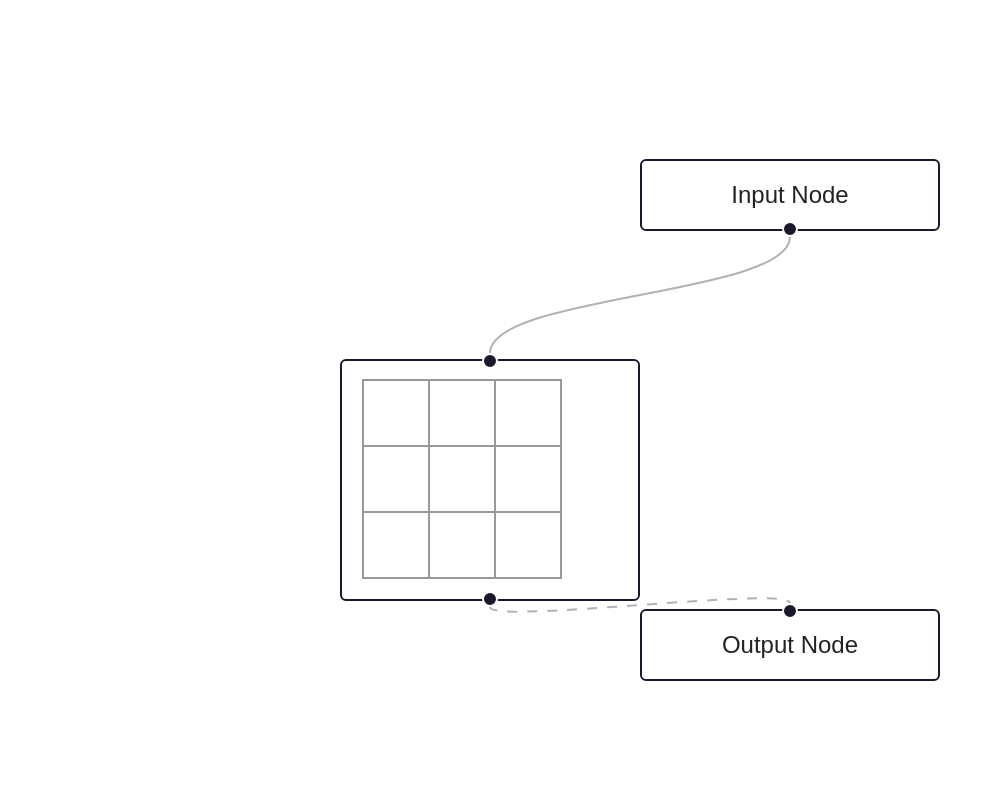
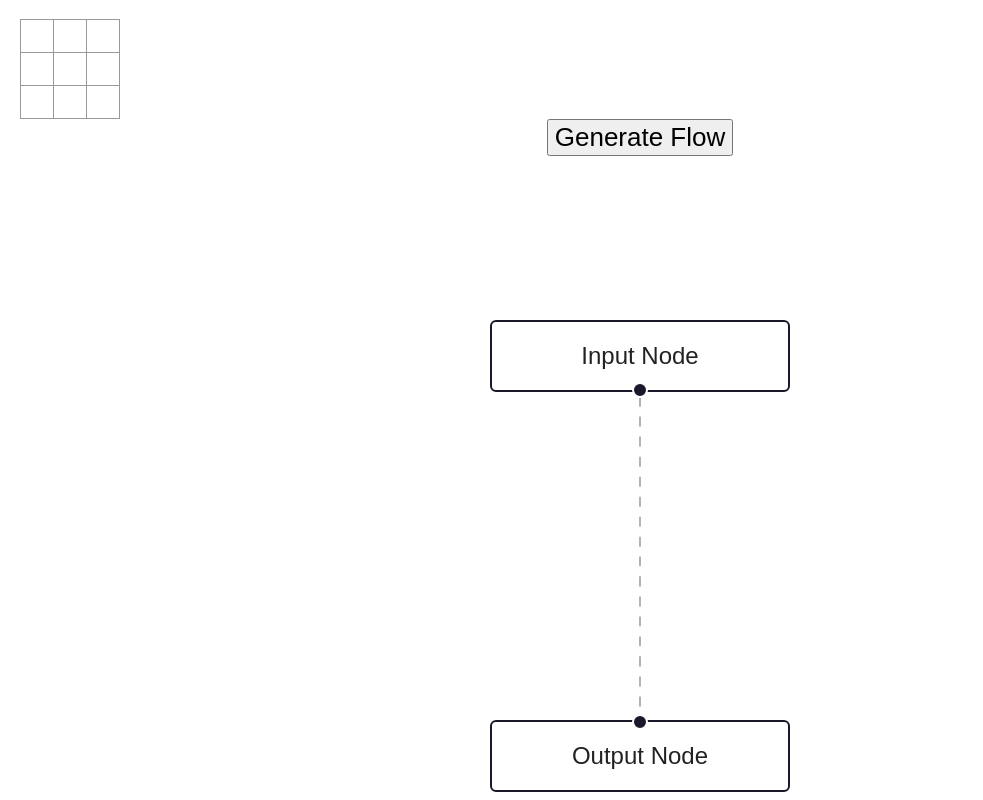
Before and after one commit to factal/tic-tak-toe-with-ai, a React (Vite) app: page / in a window 1280 px wide. Shown: the top 800 px of the page, without its empty margins (0-983 px from the left). Built offline with nearby package versions, Linux system fonts and the light colour scheme.

Commit message:
add: visualizer

```diff
--- a/src/App.tsx
+++ b/src/App.tsx
@@ -9,7 +9,7 @@ function App() {
 
   return (
     <div className="App">
-      {/* <Board /> */}
+      <Board />
       <div style={{height: 800}} >
         <Flow />
       </div>
--- a/src/components/board.tsx
+++ b/src/components/board.tsx
@@ -1,6 +1,6 @@
 import Square from '@components/square'
-import { calculateWinner, genBestMove } from '@libs/game-tree'
-import { SquareState, useStore } from '@libs/store'
+import { calculateWinner, GameNode, GameNodeProps, genBestMove } from '@libs/game-tree'
+import { useStore } from '@libs/store'
 
 const Board = () => {
   const state =  useStore()
@@ -12,10 +12,23 @@ const Board = () => {
   const handleClick = (x: number, y: number) => {
     if (!state.getWinner()) {
       const current = state.getBoard()[x][y]
+
       const next = state.getNext()
       if (!current) {
         state.setBoard(x, y, next)
         state.setNext()
+        const board = state.getBoard()
+
+        const gameNodeProps: GameNodeProps = {
+          id: `start-${x}-${y}`,
+          board,
+          depth: 0,
+          score: null,
+          children: new Map(),
+          parent: null
+        }
+        const gameNode = new GameNode(gameNodeProps)
+        state.setcurrentNode(gameNode)
 
         const winner = calculateWinner(state.getBoard())
         state.setWinner(winner)
@@ -23,9 +36,10 @@ const Board = () => {
         state.pushHistory(state.get())
 
         if (state.getNext() == 'O') {
-          const board = state.getBoard()
+
           const next = state.getNext()
-          const best = genBestMove(board, next)
+          const best = genBestMove(gameNode, next)
+          console.log(gameNode)
           console.log(best, next)
         }
 
--- a/src/components/flow.tsx
+++ b/src/components/flow.tsx
@@ -1,39 +1,61 @@
-import { useState } from 'react'
-import ReactFlow from 'react-flow-renderer'
+import { generateFlowGraph } from '@libs/game-tree';
+import { useStore } from '@libs/store';
+import { useCallback , useEffect, useState } from 'react'
+import ReactFlow, { applyEdgeChanges, applyNodeChanges, Edge, EdgeChange, Node, NodeChange } from 'react-flow-renderer'
 import Board from './board';
 
-const initialNodes = [
+const initialNodes: Node[] = [
   {
     id: '1',
     type: 'input',
     data: { label: 'Input Node' },
-    position: { x: 250, y: 25 },
-  },
-
-  {
-    id: '2',
-    // you can also pass a React component as a label
-    data: { label: <Board /> },
-    position: { x: 100, y: 125 },
+    position: { x: 0, y: 0 },
   },
   {
     id: '3',
     type: 'output',
     data: { label: 'Output Node' },
-    position: { x: 250, y: 250 },
+    position: { x: 0, y: 200 },
   },
-];
+]
 
-const initialEdges = [
-  { id: 'e1-2', source: '1', target: '2' },
-  { id: 'e2-3', source: '2', target: '3', animated: true },
-];
+const initialEdges: Edge[] = [
+  { id: 'e1-3', source: '1', target: '3', animated: true },
+]
 
-function Flow() {
-  const [nodes, setNodes] = useState(initialNodes);
-  const [edges, setEdges] = useState(initialEdges);
+const Flow = () => {
+  const currentNode = useStore( state => state.getcurrentNode() )
 
-  return <ReactFlow nodes={nodes} edges={edges} fitView />
+  const [nodes, setNodes] = useState(initialNodes)
+  const [edges, setEdges] = useState(initialEdges)
+
+  const onNodeClick = () => {
+    const { nodes, edges } = generateFlowGraph(currentNode, [], [])
+    setNodes(nodes)
+    setEdges(edges)
+  }
+
+  const onNodesChange = useCallback(
+    (changes: NodeChange[]) => setNodes((nds) => applyNodeChanges(changes, nds)),
+    [setNodes]
+  )
+  const onEdgesChange = useCallback(
+    (changes: EdgeChange[]) => setEdges((eds) => applyEdgeChanges(changes, eds)),
+    [setEdges]
+  )
+
+  return (
+    <>
+      <button onClick={onNodeClick}>Generate Flow</button>
+      <ReactFlow
+      nodes={nodes}
+      edges={edges}
+      // onClick={onNodeClick}
+      onNodesChange={onNodesChange}
+      onEdgesChange={onEdgesChange}
+      fitView />
+    </>
+  )
 }
 
 export default Flow
--- a/src/libs/game-tree.tsx
+++ b/src/libs/game-tree.tsx
@@ -1,7 +1,44 @@
-import { Player, SquareState, useStore } from '@libs/store'
 import _ from 'lodash'
+import { Board, Player, Position } from '@libs/types'
+import { Edge, Node } from 'react-flow-renderer'
 
-export const calculateWinner = (squares: SquareState[][]) => {
+export type GameEdge = Map<Position, GameNode> // key: next move position, value: next board
+
+export type GameNodeProps = {
+  id: string
+  board: Board
+  depth: number
+  score: number | null
+  children: GameEdge
+  parent: GameNode | null
+}
+export class GameNode {
+  id: string
+  board: Board
+  depth: number
+  score: number | null
+  children: GameEdge
+  parent: GameNode | null
+
+  constructor(props: GameNodeProps) {
+    const { id, board, depth, score, children, parent } = props
+    this.id = id
+    this.board = board
+    this.depth = depth
+    this.score = score
+    this.children = children
+    this.parent = parent
+  }
+
+
+}
+
+// export class GameTree {
+//   currentNode: GameNode = new GameNode('0', [], 0, new Map(), null)
+//   nodes: GameNode[] =[this.currentNode]
+// }
+
+export const calculateWinner = (board: Board) => {
   const lines = [
     [[0, 0], [1, 0], [2, 0]],
     [[0, 1], [1, 1], [2, 1]],
@@ -14,12 +51,12 @@ export const calculateWinner = (squares: SquareState[][]) => {
   ];
   for (let i = 0; i < lines.length; i++) {
     const [a, b, c] = lines[i];
-    if (squares[a[0]][a[1]] && squares[a[0]][a[1]] === squares[b[0]][b[1]] && squares[a[0]][a[1]] === squares[c[0]][c[1]]) {
-      return squares[a[0]][a[1]]
+    if (board[a[0]][a[1]] && board[a[0]][a[1]] === board[b[0]][b[1]] && board[a[0]][a[1]] === board[c[0]][c[1]]) {
+      return board[a[0]][a[1]]
     }
   }
 
-  for (let col of squares) {
+  for (let col of board) {
     for (let row of col) {
       if (!row) {
         return null
@@ -29,8 +66,8 @@ export const calculateWinner = (squares: SquareState[][]) => {
   return 'tie'
 }
 
-export const generateNextMoves = (board: SquareState[][]) => {
-  const nextMoves: [number, number][] = []
+export const generateNextMoves = (board: Board) => {
+  const nextMoves: Position[] = []
   for (let i = 0; i < board.length; i++) {
     for (let j = 0; j < board[i].length; j++) {
       if (!board[i][j]) {
@@ -41,16 +78,28 @@ export const generateNextMoves = (board: SquareState[][]) => {
   return nextMoves
 }
 
-export const genBestMove = (_board: SquareState[][], next: Player) => {
-  const board = _.cloneDeep(_board)
+export const genBestMove = (gameNode: GameNode, next: Player) => {
+  const board = gameNode.board
   let bestScore = -Infinity
-  let bestMove: [number, number] = [0, 0]
+  let bestMove: Position = [0, 0]
   // gen next moves
   for (let i = 0; i < board.length; i++) {
     for (let j = 0; j < board[i].length; j++) {
       if (board[i][j] == null) {
         board[i][j] = next
-        const score = minimax(board, next === 'X' ? 'O' : 'X', 0, true)
+
+        const nextNodeProps: GameNodeProps = {
+          id: `${gameNode.id}-${next}-${i}-${j}`,
+          board: _.cloneDeep(board),
+          depth: gameNode.depth + 1,
+          score: null,
+          children: new Map(),
+          parent: gameNode
+        }
+        const nextNode = new GameNode(nextNodeProps)
+        gameNode.children.set([i, j], nextNode)
+        const score = minimax(nextNode, next === 'X' ? 'O' : 'X', 0, true)
+
         board[i][j] = null
         if (score > bestScore) {
           bestScore = score
@@ -62,25 +111,41 @@ export const genBestMove = (_board: SquareState[][], next: Player) => {
   return bestMove
 }
 
-// minimax pruning
-export const minimax = (board: SquareState[][], player: Player, depth: number, isMaximizing: boolean) => {
+export const minimax = (gameNode: GameNode, player: Player, depth: number,  isMaximizing: boolean) => {
+  const board = gameNode.board
+
   const winner = calculateWinner(board)
   if (winner) {
     if (winner === 'X') {
+      gameNode.score = -1
       return -1
     } else if (winner === 'O') {
+      gameNode.score = 1
       return 1
     } else if (winner === 'tie') {
+      gameNode.score = 0
       return 0
     }
   }
+
   if (isMaximizing) {
     let bestScore = -Infinity
     for (let i = 0; i < board.length; i++) {
       for (let j = 0; j < board[i].length; j++) {
         if (!board[i][j]) {
           board[i][j] = player
-          const score = minimax(_.cloneDeep(board), player === 'X' ? 'O' : 'X', depth + 1, false)
+
+          const nextNodeProps: GameNodeProps = {
+            id: `${gameNode.id}-${player}-${i}-${j}`,
+            board: _.cloneDeep(board),
+            depth: gameNode.depth + 1,
+            score: 0,
+            children: new Map(),
+            parent: gameNode
+          }
+          const nextNode = new GameNode(nextNodeProps)
+          gameNode.children.set([i, j], nextNode)
+          const score = minimax(nextNode, player === 'X' ? 'O' : 'X', depth + 1, false)
           board[i][j] = null
           bestScore = Math.max(score, bestScore)
         }
@@ -93,7 +158,19 @@ export const minimax = (board: SquareState[][], player: Player, depth: number, i
       for (let j = 0; j < board[i].length; j++) {
         if (!board[i][j]) {
           board[i][j] = player
-          const score = minimax(_.cloneDeep(board), player === 'X' ? 'O' : 'X', depth + 1, true)
+
+          const nextNodeProps: GameNodeProps = {
+            id: `${gameNode.id}-${player}-${i}-${j}`,
+            board: _.cloneDeep(board),
+            depth: gameNode.depth + 1,
+            score: null,
+            children: new Map(),
+            parent: gameNode
+          }
+
+          const nextNode = new GameNode(nextNodeProps)
+          gameNode.children.set([i, j], nextNode)
+          const score = minimax(nextNode, player === 'X' ? 'O' : 'X', depth + 1, true)
           board[i][j] = null
           bestScore = Math.min(score, bestScore)
         }
@@ -102,3 +179,34 @@ export const minimax = (board: SquareState[][], player: Player, depth: number, i
     return bestScore
   }
 }
+
+export const generateFlowGraph = (gameNode: GameNode, nodes: Node[], edges: Edge[], depth: number = 0, width: number = 0) => {
+  const node = generateFlowNode(gameNode, depth, width)
+  nodes.push(node)
+
+  let cnt = 0
+  for (let child of gameNode.children.values()) {
+    const edge = generateFlowEdge(gameNode, child)
+    edges.push(edge)
+    generateFlowGraph(child, nodes, edges, depth + 1, width + cnt)
+    cnt += 1
+  }
+
+  return { nodes, edges }
+}
+
+export const generateFlowNode = (gameNode: GameNode, depth: number, width: number) => {
+  return ({
+    id: gameNode.id,
+    data: { label: gameNode.board.toString() },
+    position: {x: 100 * width, y: 100 * depth},
+  })
+}
+
+export const generateFlowEdge = (start: GameNode, end: GameNode) => {
+  return ({
+    id: `e-${start.id}-${end.id}`,
+    source: start.id,
+    target: end.id,
+  })
+}
--- a/src/libs/store.ts
+++ b/src/libs/store.ts
@@ -1,7 +1,6 @@
 import create, { GetState, SetState } from 'zustand'
-
-export type SquareState = 'X' | 'O' | null
-export type Player = 'X' | 'O'
+import { Player, SquareState } from '@libs/types'
+import { GameNode } from '@libs/game-tree'
 
 interface State {
   get: GetState<State>,
@@ -17,7 +16,10 @@ interface State {
   setWinner: (winner: Player | 'tie' |  null) => void,
   hitstory: State[],
   getHistory: () => State[],
-  pushHistory: (newState: State) => void
+  pushHistory: (newState: State) => void,
+  currentNode: GameNode,
+  getcurrentNode: () => GameNode,
+  setcurrentNode: (node: GameNode) => void,
 }
 
 export const useStore = create<State>( (set, get) => ({
@@ -75,5 +77,23 @@ export const useStore = create<State>( (set, get) => ({
       ...state,
       hitstory: [...state.hitstory, newState]
     }))
+  },
+
+  currentNode: new GameNode({
+    id: `null`,
+    board: [],
+    depth: 0,
+    score: null,
+    children: new Map(),
+    parent: null
+  }),
+
+  getcurrentNode: () => get().currentNode,
+
+  setcurrentNode: (node: GameNode) => {
+    set( state => ({
+      ...state,
+      currentNode: node
+    }))
   }
 }))
--- /dev/null
+++ b/src/libs/types.ts
@@ -0,0 +1,5 @@
+export type SquareState = 'X' | 'O' | null
+export type Board = SquareState[][]
+export type Player = 'X' | 'O'
+export type Winner = Player | 'tie' | null
+export type Position = [number, number] // 0 <= x <= 2
```
